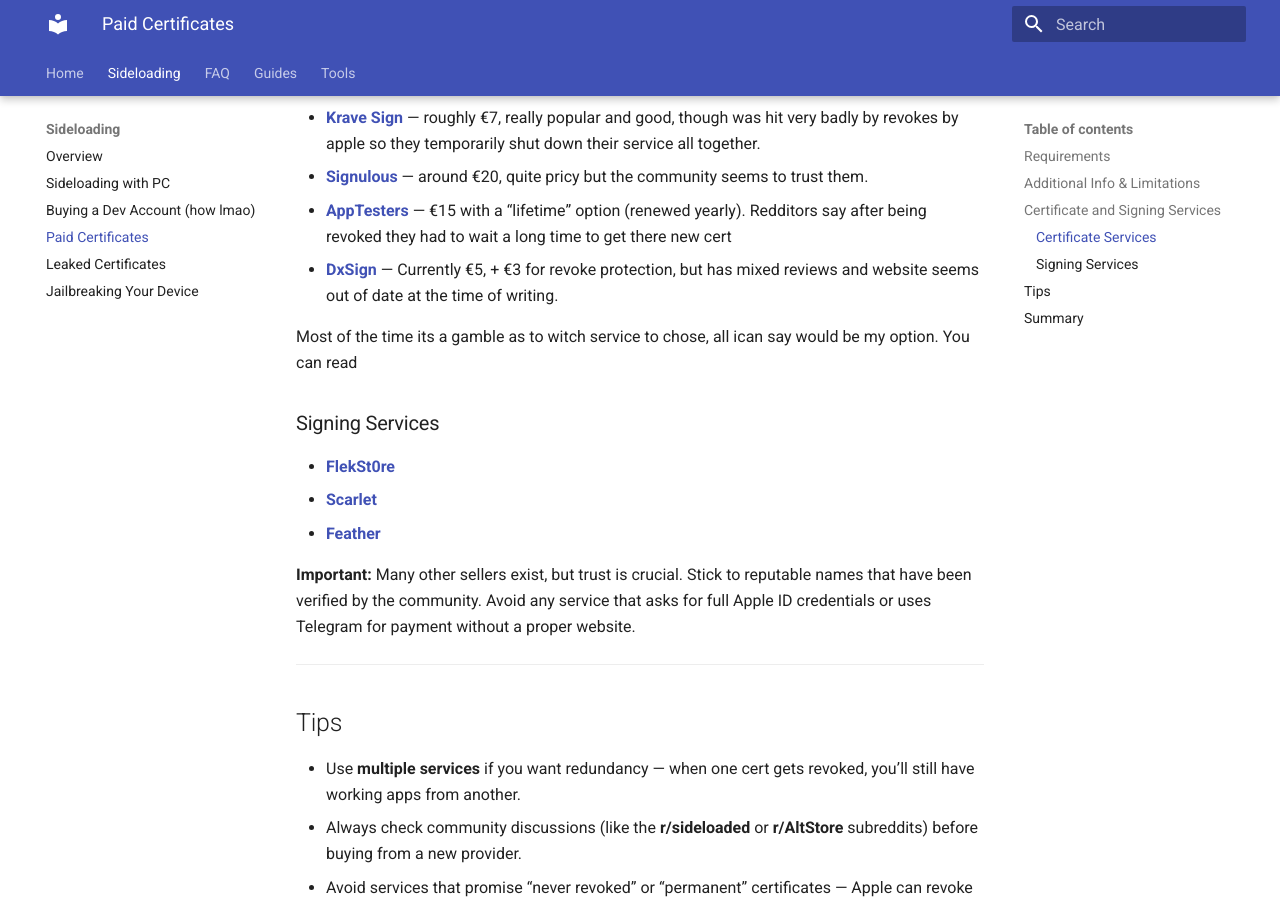
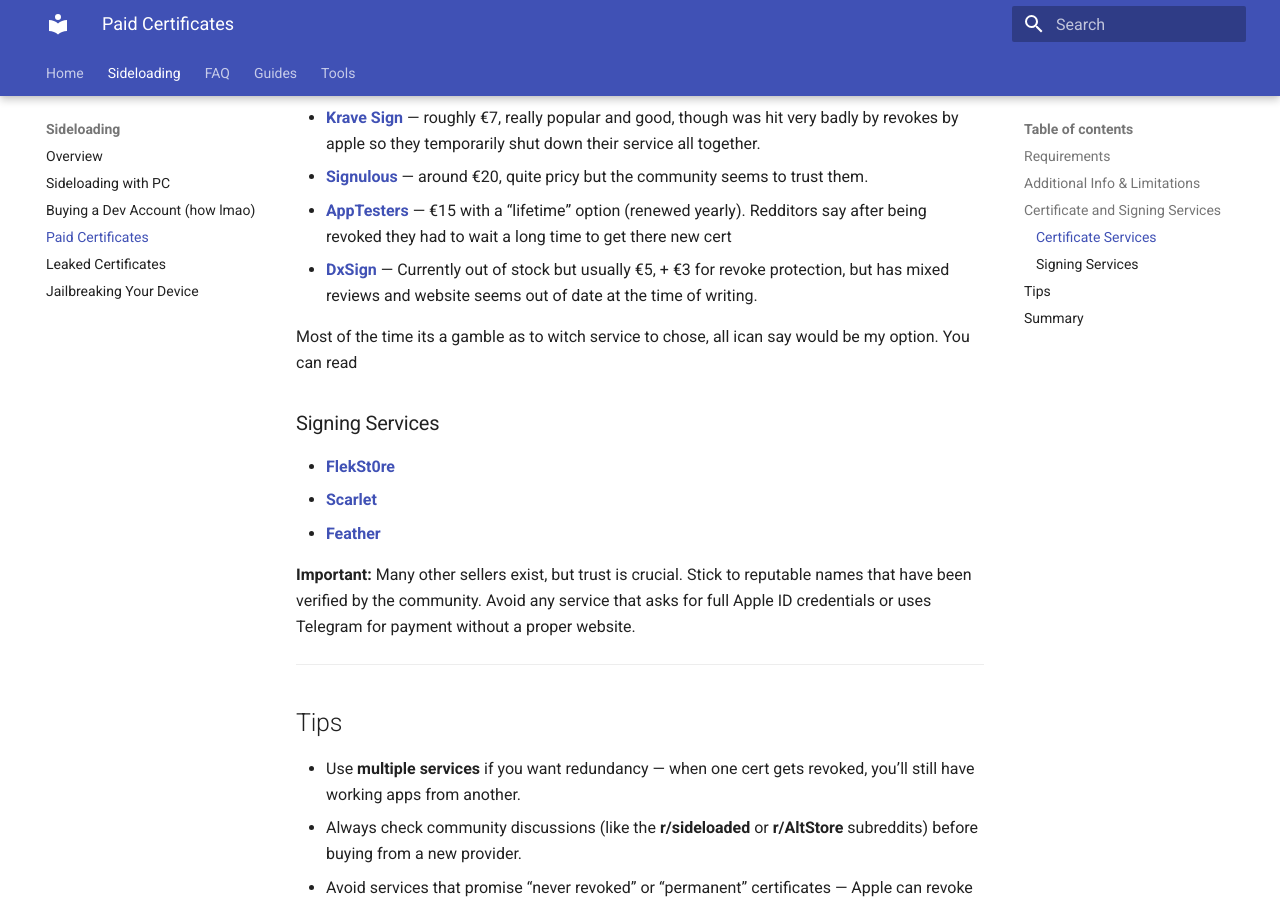
Before and after one commit to Cagecellag/sideloading-docs, an MkDocs documentation site: the page built from docs/side/enterprise.md, in a window 1280 px wide and 900 px high, scrolled down 1228 px. Built offline with MkDocs 1.6.1 and Material for MkDocs 9.7.7, drawn with Linux system fonts in a browser that asks for light colours.

Commit message:
built website

```diff
--- a/docs/side/enterprise.md
+++ b/docs/side/enterprise.md
@@ -35,7 +35,7 @@
 - **[Krave Sign](https://kravesign.com/)** — roughly €7, really popular and good, though was hit very badly by revokes by apple so they temporarily shut down their service all together.
 - **[Signulous](https://signulous.com/)** — around €20, quite pricy but the community seems to trust them.
 - **[AppTesters](https://apptesters.org/)** — €15 with a “lifetime” option (renewed yearly). Redditors say after being revoked they had to wait a long time to get there new cert
-- **[DxSign](https://dxsign.cc)** — Currently €5, + €3 for revoke protection, but has mixed reviews and website seems out of date at the time of writing.
+- **[DxSign](https://dxsign.cc)** — Currently out of stock but usually €5, + €3 for revoke protection, but has mixed reviews and website seems out of date at the time of writing.
 
 Most of the time its a gamble as to witch service to chose, all ican say would be my option. You can read
 
--- a/mkdocs.yml
+++ b/mkdocs.yml
@@ -45,3 +45,8 @@
 
 extra_javascript:
   - assets/extra.js
+
+custom_dir: overrides
+
+static_templates:
+  - 404.md
```
Also changed, not shown: docs/overrides/404.md (renamed from docs/404.md), site/overrides/404/index.html, site/search/search_index.json, site/side/enterprise/index.html, site/side/index.html, site/side/pc-free/index.html.
